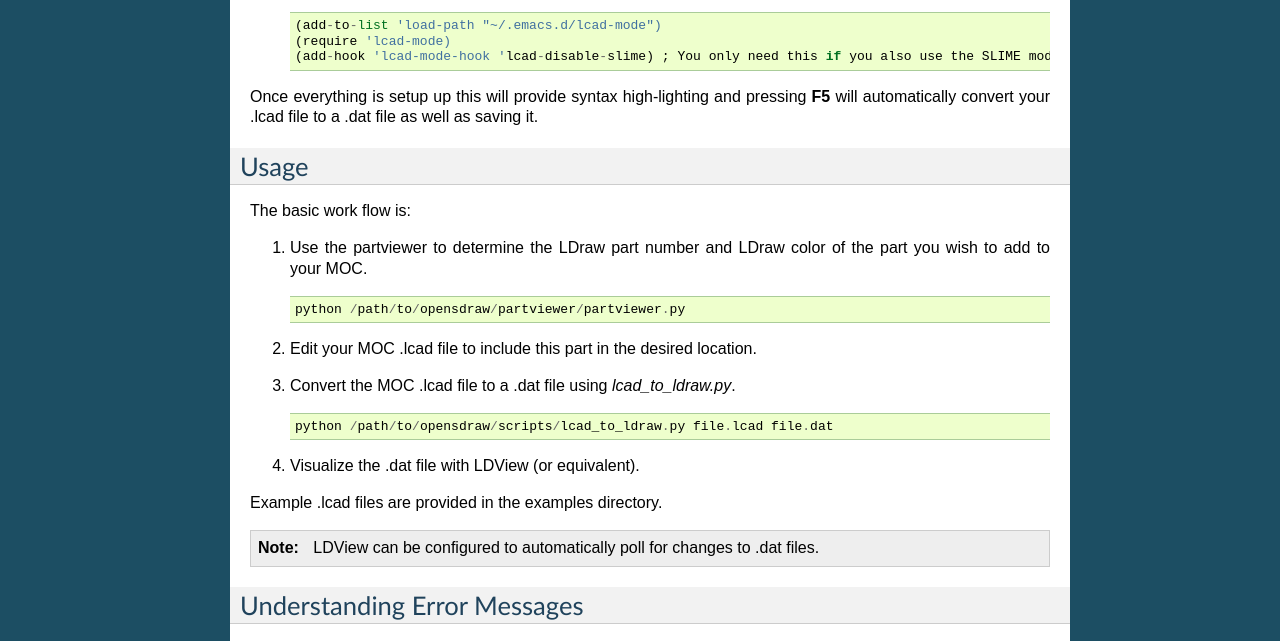
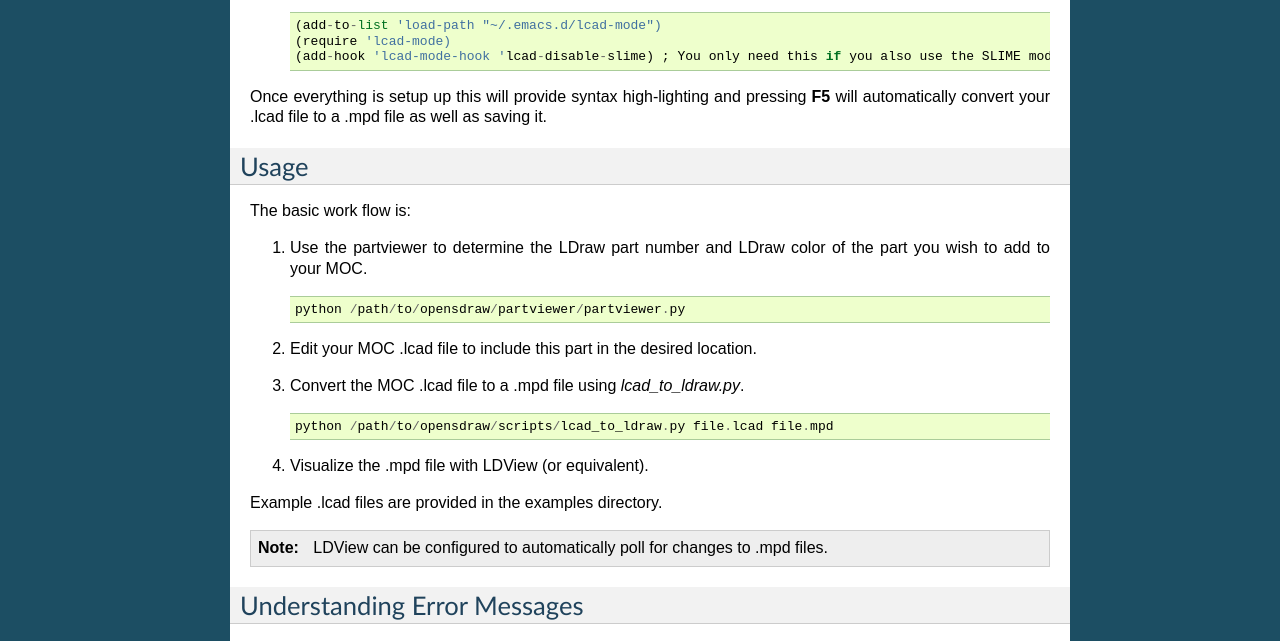
Before and after one commit to HazenBabcock/opensdraw, a Sphinx documentation site: the page built from docs/source/guide.rst, in a window 1280 px wide. Shown: the part 1080-1721 px from the top of the page. Built offline with Sphinx 7.4.7, drawn with Linux system fonts in a browser that asks for light colours.

```diff
--- a/docs/source/guide.rst
+++ b/docs/source/guide.rst
@@ -54,7 +54,7 @@ integration is provided. The following steps should enable this:
    (add-hook 'lcad-mode-hook 'lcad-disable-slime) ; You only need this if you also use the SLIME mode.
 
 Once everything is setup up this will provide syntax high-lighting
-and pressing **F5** will automatically convert your .lcad file to a .dat
+and pressing **F5** will automatically convert your .lcad file to a .mpd
 file as well as saving it.
 
 Usage
@@ -67,17 +67,17 @@ The basic work flow is:
      python /path/to/opensdraw/partviewer/partviewer.py
 
 2. Edit your MOC .lcad file to include this part in the desired location.
-3. Convert the MOC .lcad file to a .dat file using *lcad_to_ldraw.py*. ::
+3. Convert the MOC .lcad file to a .mpd file using *lcad_to_ldraw.py*. ::
 
-     python /path/to/opensdraw/scripts/lcad_to_ldraw.py file.lcad file.dat
+     python /path/to/opensdraw/scripts/lcad_to_ldraw.py file.lcad file.mpd
 
-4. Visualize the .dat file with LDView (or equivalent).
+4. Visualize the .mpd file with LDView (or equivalent).
 
 Example .lcad files are provided in the examples directory.
 
 .. note::
 
-   LDView can be configured to automatically poll for changes to .dat files.
+   LDView can be configured to automatically poll for changes to .mpd files.
 
 Understanding Error Messages
 ----------------------------
--- a/docs/source/index.rst
+++ b/docs/source/index.rst
@@ -23,6 +23,7 @@ User's Guide
    example.rst
    step.rst
    animation.rst
+   interfacing.rst
    examples_list.rst
 
 API Documentation
```
Also changed, not shown: docs/source/animation.rst (+5 -57 lines), docs/source/example.rst (+7 -0 lines), docs/source/examples_list.rst (+20 -3 lines), docs/source/interfacing.rst (added, +42 -0 lines), docs/source/step.rst (+4 -4 lines), docs/source/auto-step.png (added), docs/source/picture.png (added).
